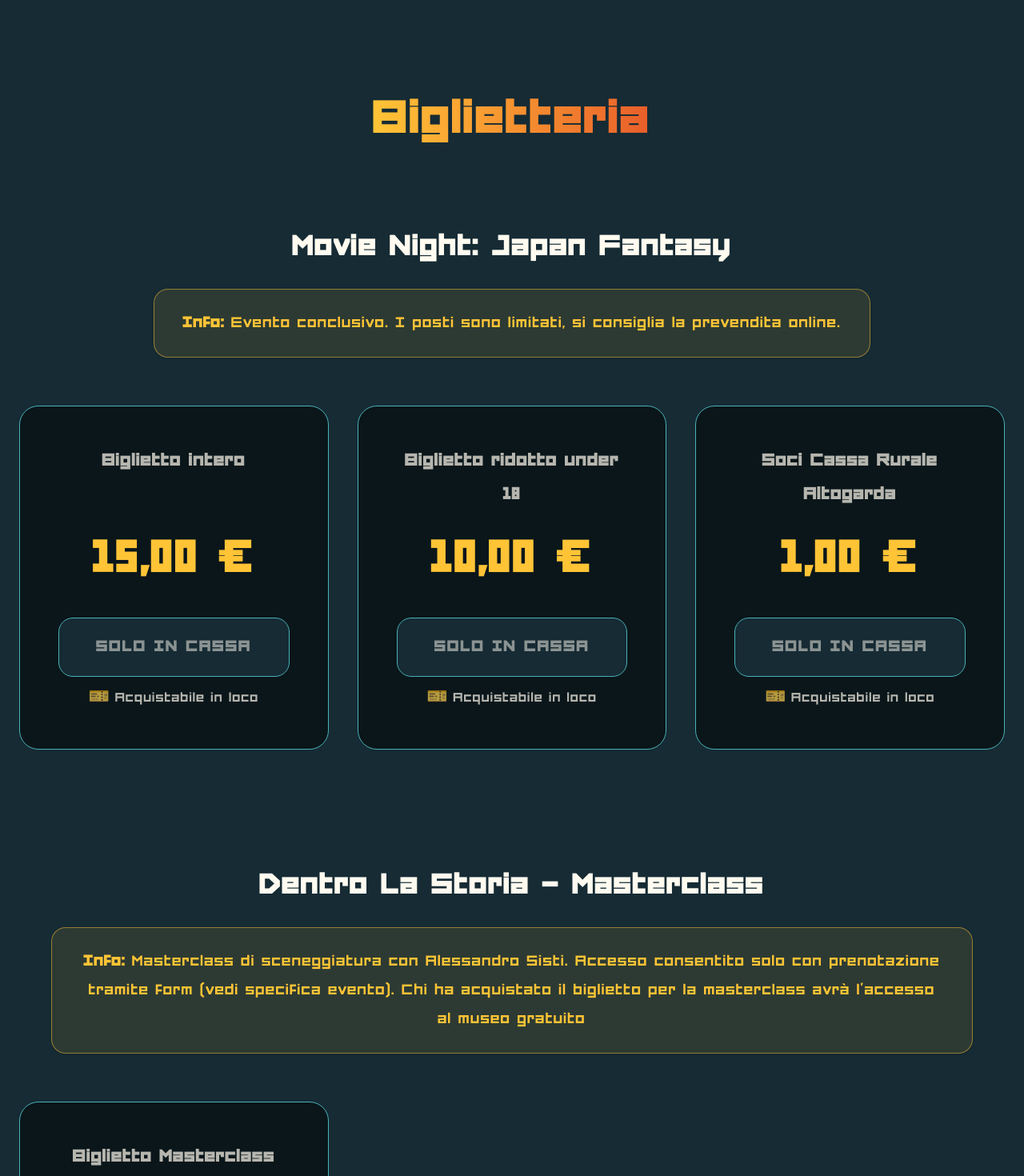
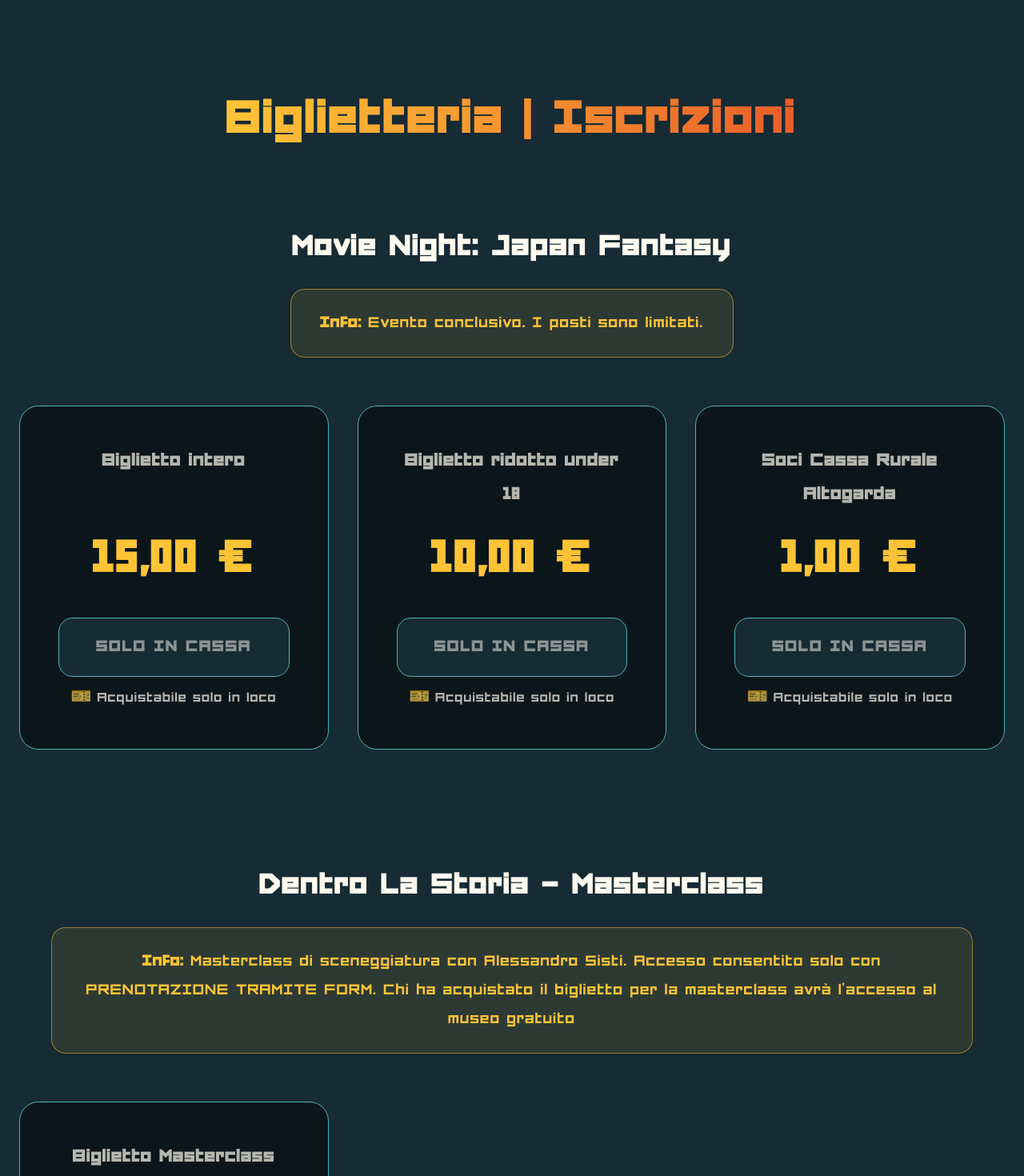
Before and after one commit to SoTT507/RivaGames, a Next.js app: page / in a window 1280 px wide. Shown: the part 1740-3210 px from the top of the page at 80% size. Built offline with nearby package versions, Linux system fonts and the light colour scheme.

Commit message:
alpha v_03

```diff
--- a/components/TicketInfo.tsx
+++ b/components/TicketInfo.tsx
@@ -25,7 +25,7 @@ export default function TicketInfo({ data }: TicketProps) {
     <div className="text-center w-full">
       <h2 className="text-4xl md:text-5xl font-bold mb-16 text-brand-text">
         <span className="text-transparent bg-clip-text bg-gradient-to-r from-brand-accent-yellow to-brand-accent-orange">
-          Biglietteria
+          Biglietteria | Iscrizioni
         </span>
       </h2>
 
@@ -79,7 +79,7 @@ export default function TicketInfo({ data }: TicketProps) {
 
                       {ticket.onSite && (
                         <p className="text-xs md:text-sm text-brand-text/70 font-medium text-center">
-                          🎫 Acquistabile {ticket.onlineLink ? "anche " : ""}in
+                          🎫 Acquistabile {ticket.onlineLink && !ticket.onSite ? "anche " : "solo "}in
                           loco
                         </p>
                       )}
--- a/data/eventInfo.ts
+++ b/data/eventInfo.ts
@@ -33,7 +33,7 @@ export const eventData = {
     tickets: [
         {
           eventTitle: "Movie Night: Japan Fantasy",
-          description: "Evento conclusivo. I posti sono limitati, si consiglia la prevendita online. ",
+          description: "Evento conclusivo. I posti sono limitati.",
           prices: [
             {
               type: "Biglietto intero",
@@ -60,7 +60,7 @@ export const eventData = {
         },
         {
           eventTitle: "Dentro La Storia - Masterclass",
-          description: "Masterclass di sceneggiatura con Alessandro Sisti. Accesso consentito solo con prenotazione tramite form (vedi specifica evento). Chi ha acquistato il biglietto per la masterclass avrà l'accesso al museo gratuito",
+          description: "Masterclass di sceneggiatura con Alessandro Sisti. Accesso consentito solo con PRENOTAZIONE TRAMITE FORM. Chi ha acquistato il biglietto per la masterclass avrà l'accesso al museo gratuito",
           prices: [
             {
               type: "Biglietto Masterclass",
```
